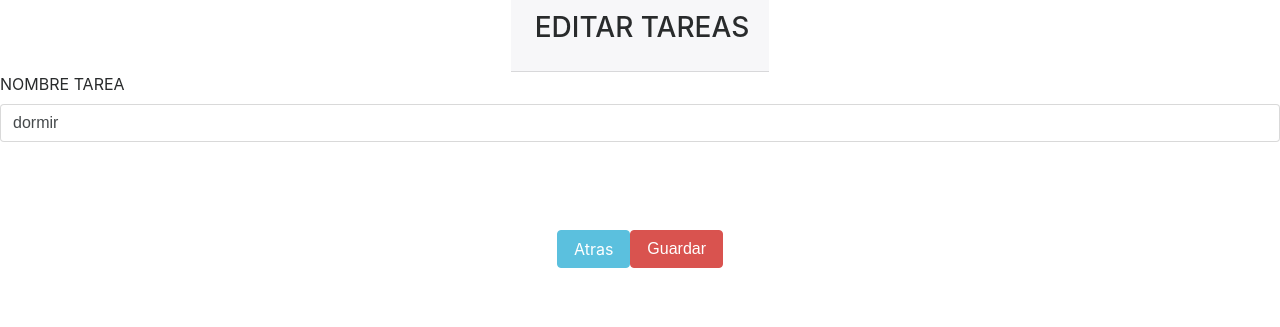
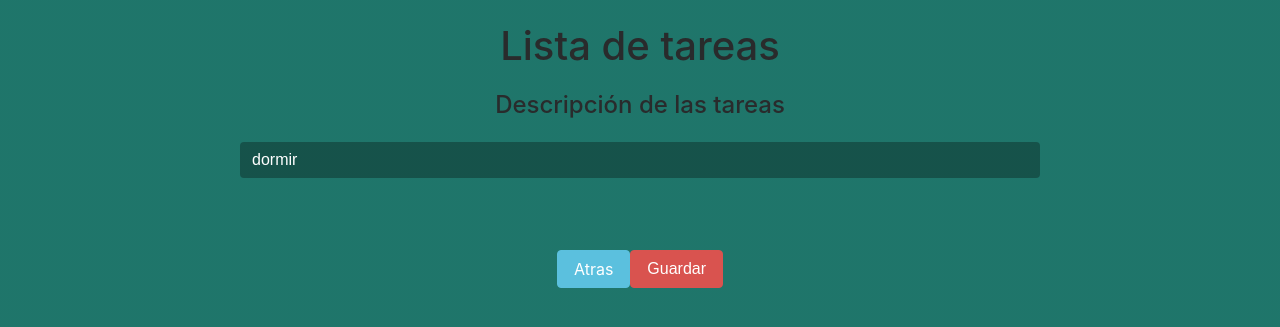
Before and after one commit to manprogrammnig/GRUPO-2-TODOLIST-FINAL, a PHP site: page /editar.php?cod=1 in a window 1280 px wide. Shown: the top 327 px of the page. Run offline with PHP 8.4, Linux system fonts and the light colour scheme; data comes from the database, SQL or seed files in the repository; some libraries are stand-ins or nearby versions.

Commit message:
mejorando interfaz editar.php

```diff
--- a/editar.php
+++ b/editar.php
@@ -6,6 +6,8 @@
   <meta name="viewport" content="width=device-width, initial-scale=1.0">
   <script src="https://code.jquery.com/jquery-2.1.3.min.js"></script>
   <link rel="stylesheet" href="https://maxcdn.bootstrapcdn.com/bootstrap/4.0.0-beta.3/css/bootstrap.min.css">
+  <script src="https://maxcdn.bootstrapcdn.com/bootstrap/4.0.0-beta.3/js/bootstrap.min.js" integrity="sha384-a5"></script>
+  <link rel="stylesheet" href="style.css">
 
   <title>Lista de tareas</title>
 </head>
@@ -16,19 +18,11 @@
   ?>
 
 
-  <div class="row justify-content-center">
-    <br>
-    <br>
-    <br>
-    <div class="card-header">
-
-
-      <h3 class="card-title">
-        <i class="fas fa-user mr-1"></i>
-        EDITAR TAREAS
-      </h3>
-    </div>
-  </div>
+<div class="container">
+        <header class="text-center text-light my-4">
+            <h1 class="mb-4">Lista de tareas</h1>
+        </header>
+</div>
 
   <div class="card-body">
 
@@ -55,11 +49,14 @@
     }
     ?>
 
+        <header class="text-center text-light my-4">
+            <h4 class="mb-4">Descripción de las tareas</h4>
+        </header>
     <form class="form-horizontal" action="" method="post">
 
 
-      <div class="form-group">
-        <label for="inputName">NOMBRE TAREA</label>
+
+        <div class="row justify-content-center">
         <input type="text" id="inputName" class="form-control" name="tarea" value="<?php echo $tareas[1]; ?>">
       </div>
       <br>
```
